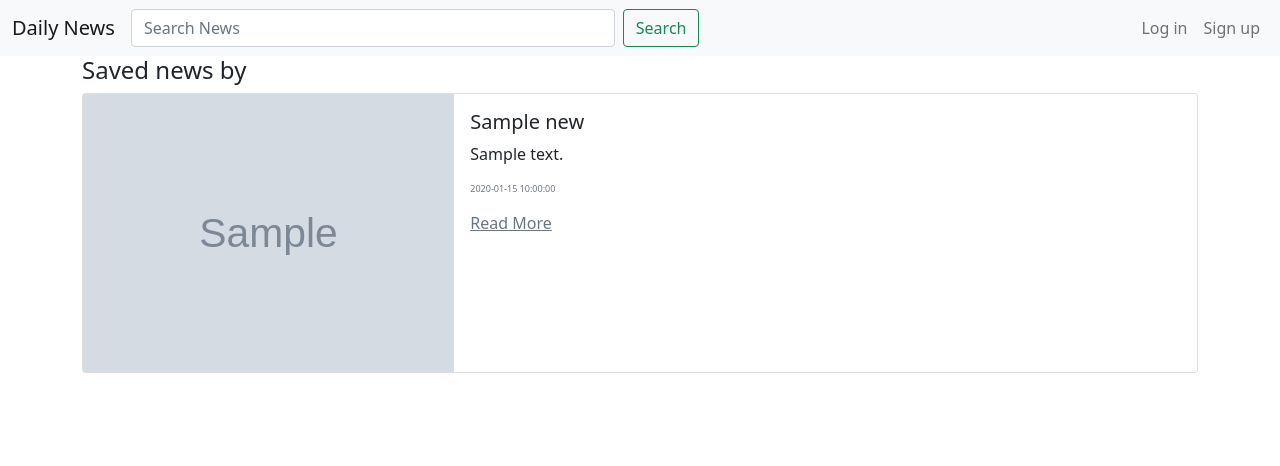
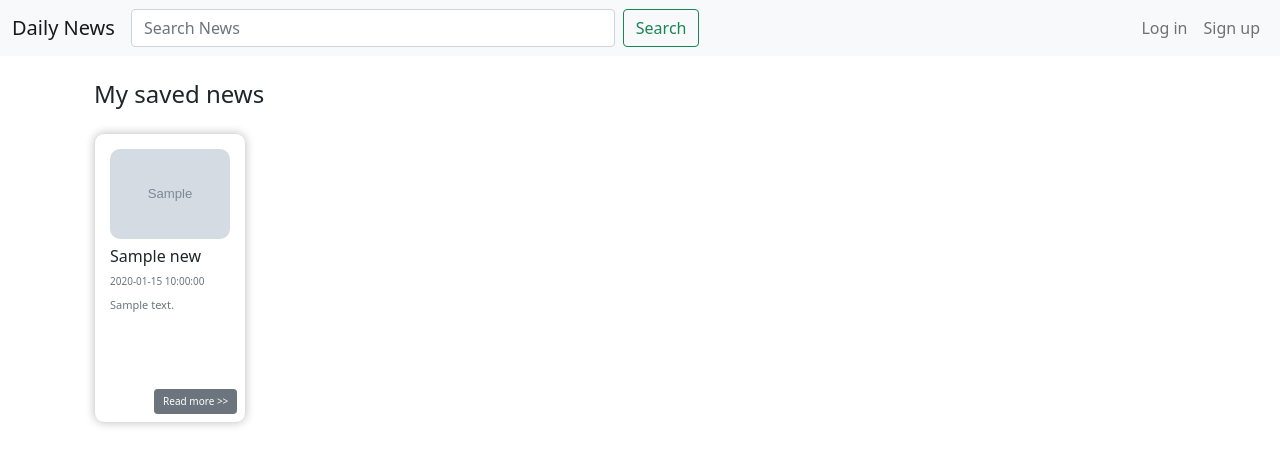
Before and after one commit to jooahseo/news_app, a Flask app: template templates/user_save.html in a window 1280 px wide. Shown: the top 466 px of the page. Run offline with Flask 2, Linux system fonts and the light colour scheme; the template is opened without the code that fills it: most values are stand-ins (such as "Sample title", 1, 10 or a date in 2020); grey boxes marked "Sample" are stand-in pictures; some libraries are stand-ins or nearby versions.

Commit message:
styling improved overall

```diff
--- a/app.py
+++ b/app.py
@@ -3,6 +3,7 @@
 from flask_debugtoolbar import DebugToolbarExtension
 import requests
 from newsapi import NewsApiClient
+from datetime import datetime
 
 from sqlalchemy.exc import IntegrityError
 
@@ -162,7 +163,6 @@
                                                  language='en')
         interest_news = News_List()
         interest_news.news_mapper(interest_res)
-
         return render_template('index.html', interest_news=interest_news.list, top_headlines=top_headlines.list)
     else:
         return render_template('index.html', top_headlines=top_headlines.list)
@@ -206,14 +206,12 @@
         image = news_form.data['image']
 
         news = News.save_news(url=url, title=title, description=description,date=date,image=image)
-        new_save = Save(user_id=g.user.id, news_url=news.url)
+        new_save = Save(user_id=g.user.id, news_url=news.url, timestamp=datetime.utcnow())
         db.session.add(new_save)
         db.session.commit()
-        # except:
-        #     return jsonify(errors="could not save to the database", result=False)
+
         return jsonify(message="OK", result=True)
 
-    flash('something went wrong with news articles',"danger")
     return jsonify(errors=news_form.errors, result=False)
 
 @app.route('/unsave-news', methods=["POST"])
@@ -231,9 +229,21 @@
 
 @app.route('/saved')
 def get_saved_news():
+    """ show user saved articles order by saved time: recent first"""
+
     if not g.user:
         flash("Please login first.", "warning")
         return redirect('/login')
 
-    saved_news = g.user.saved_news
+    saved = (Save
+            .query
+            .filter_by(user_id=g.user.id)
+            .order_by(Save.timestamp.desc())
+            .all())
+    urls = [save.news_url for save in saved ]
+    saved_news = []
+    for url in urls:
+        news = News.query.get(url)
+        saved_news.append(news)
+
     return render_template('user_save.html', articles=saved_news)
--- a/static/app.js
+++ b/static/app.js
@@ -18,7 +18,6 @@
 /** Add event listeners to buttons in the main ('/') page */
 
 const btns = document.querySelectorAll('.saveBtnHome')
-
 for(let i=0; i<btns.length; i++){
     btns[i].addEventListener("click", function(e){
         // window.location.reload();
@@ -38,7 +37,6 @@
 /** Add event listeners to buttons in the search ('/news') page */
 
 const searchBtns = document.querySelectorAll('.saveBtnSearch')
-
 for(let i=0; i< searchBtns.length; i++){
     searchBtns[i].addEventListener("click", function(e){
         if(e.target.classList.contains("saved")){ //news already saved.
@@ -50,6 +48,16 @@
             e.target.innerHTML= "Saved"
             e.target.classList.toggle("saved")
         }
+    })
+}
+
+/** Add event listeners to buttons in the user_save ('/user_save') page */
+
+const removeBtns = document.querySelectorAll('.removeBtn')
+for (let i=0; i<removeBtns.length; i++){
+    removeBtns[i].addEventListener("click", function(e){
+        removeNewsFromSaved(e)
+        e.target.parentElement.parentElement.remove()
     })
 }
 
@@ -92,3 +100,8 @@
 
     await axios.post('/unsave-news',{url})
 }
+
+async function removeNewsFromSaved(e){
+    const url = e.target.nextElementSibling.nextElementSibling.nextElementSibling.nextElementSibling.nextElementSibling.href
+    await axios.post('/unsave-news',{url})
+}
--- a/static/styles.css
+++ b/static/styles.css
@@ -123,10 +123,51 @@
     display: block;
 }
 
+
 .btn-sm{
     font-size:10px;
 }
 
 .date-time{
-    font-size: 9px;
+    font-size: 10px;
 }
+
+/* Saved News  */
+.card-box {
+    position: relative;
+    border: 1px solid #ddd;
+    padding: 15px;
+    box-shadow: 0px 0px 10px 0px #c5c5c5;
+    float: left;
+    border-radius: 10px;
+}
+.card-box .card-thumbnail {
+    overflow: hidden;
+    border-radius: 10px;
+    transition: 1s;
+}
+
+.removeBtn{
+    position: absolute;
+    display: none;
+    right: 0;
+    top: 0;
+    margin-top: 8px;
+    margin-right: 8px;
+}
+
+.readMore{
+    position:absolute;
+    right: 0;
+    bottom: 0;
+    margin-bottom: 8px;
+    margin-right: 8px;
+}
+.card-box:hover .removeBtn{
+    display: block;
+}
+
+.card-thumbnail{
+    height: 35%;
+    width: 100%;
+}
--- a/templates/search.html
+++ b/templates/search.html
@@ -2,7 +2,9 @@
 {% block title %}News Search{% endblock %}
 {% block content %}
     {% if not articles %}
-    <p>No result found for <b>"{{q}}"</b></p>
+    <div class="my-3">No result found for <b>"{{q}}"</b></div>
+    {% else %}
+    <div class="my-3">Result for <b>"{{q}}"</b></div>
     {% endif %}
     {% for news in articles %}
         <div class="search_news card mb-3" style="width: 100%;">
--- a/templates/user.html
+++ b/templates/user.html
@@ -29,7 +29,7 @@
           <div class="col-sm-3">
             <h6 class="mb-0">User created at</h6>
           </div>
-          <div class="col-sm-9 text-secondary">TBD</div>
+          <div class="col-sm-9 text-secondary">{{g.user.createdAt}}</div>
         </div>
         <hr />
         <div class="row">
--- a/templates/user_save.html
+++ b/templates/user_save.html
@@ -1,38 +1,28 @@
 {% extends 'base.html' %}
 {% block title %}Saved News{% endblock %}
 {% block content %}
-    <h4>Saved news by {{g.user.username}}</h4>
-    {% for news in articles %}
-        <div class="search_news card mb-3" style="width: 100%;">
-        {% if g.user%}
-          {% if g.user.is_news_saved(news.url) %}
-            <button class="saveBtnSearch saveBtn btn btn-danger btn-sm saved">
-                Saved
-            </button>
-          {% else%}
-            <button class="saveBtnSearch saveBtn btn btn-danger btn-sm">
-                Save
-            </button>
-          {% endif %}
-        {% endif %}
-            <div class="row g-0">
-                <div class="col-md-4">
-                    {% if not news.image %}
-                        <img src="/static/image/news.png" style="width:100%;" alt="{{news.title[0:30]}}">
-                    {% else %}
-                        <img src="{{news.image}}" class="d-block w-100" alt="image for: {{news.title[0:30]}}">
-                    {% endif %}
-                </div>
-                <div class="col-md-8">
-                    <div class="card-body">
-                        <h5 class="card-title">{{news.title}}</h5>
-                        <p class="card-text">{{news.description}}</p>
-                        <p class="card-text date-time text-muted">{{news.date}}</p>
-                        <a href="{{news.url}}" target="_blank" class="text-secondary">Read More</a>
-
-                    </div>
+    <div class="container">
+        <div class="row">
+            <div class="col-12">
+                <h4 class="mt-4 mb-4">My saved news</h4>
+            </div>
+            {% if not articles %}
+                <p class="text-muted">There are no articles saved</p>
+            {% endif %}
+            {% for news in articles %}
+            <div class="col-sm-6 col-md-4 col-lg-3 mb-4">
+                <div class="card-box h-100 ">
+                    <button class="removeBtn btn btn-danger btn-sm">
+                        Remove
+                    </button>
+                    <img src="{{news.image}}" class="card-thumbnail img-fluid" alt="{{news.title[0:30]}}">
+                    <h6 class="mt-2">{{news.title}}</h6>
+                    <p class="card-text date-time text-muted mb-2">{{news.date}}</p>
+                    <p class="text-secondary news_description">{{news.description}}</p>
+                    <a href="{{news.url}}" class="btn btn-sm btn-secondary readMore" target="_blank">Read more >></a>
                 </div>
             </div>
+            {% endfor %}
         </div>
-    {% endfor %}
+    </div>
 {% endblock %}
```
Also changed, not shown: models.py (+4 -3 lines), news_mapper.py (+8 -3 lines).
